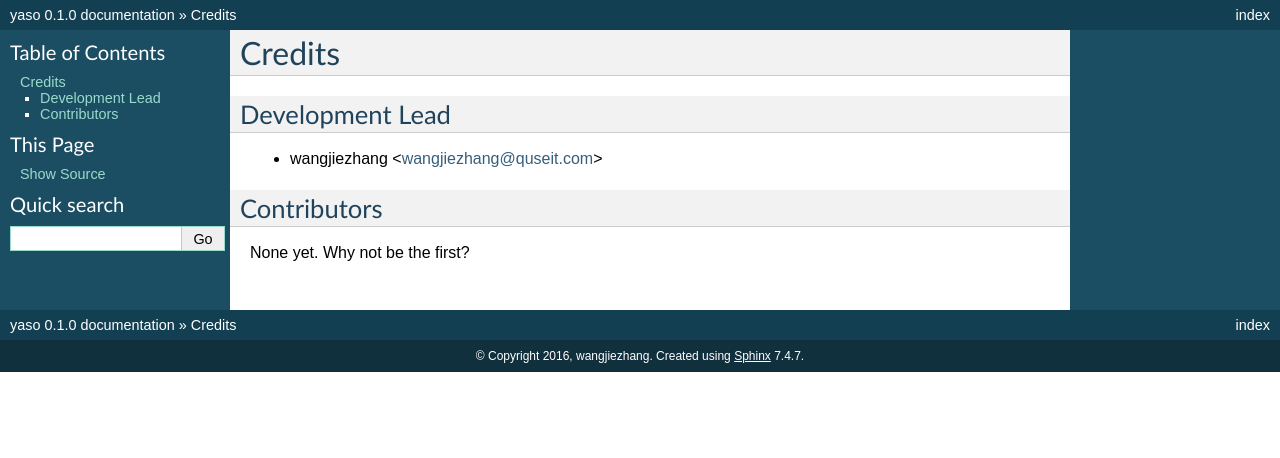
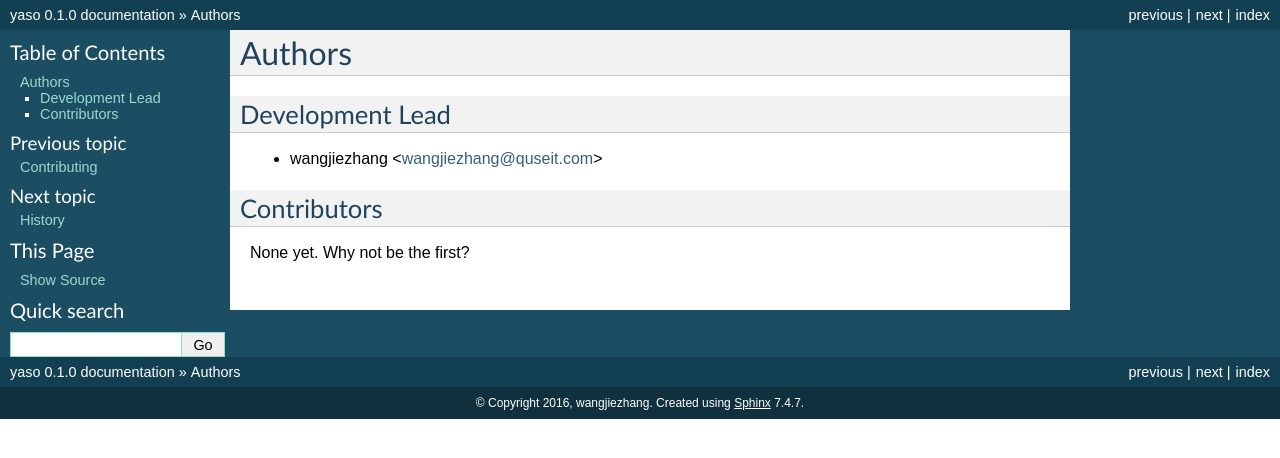
Before and after one commit to P0RUNGA/yaso, a Sphinx documentation site: the page built from docs/authors.rst, in a window 1280 px wide. Shown: the top 458 px of the page. Built offline with Sphinx 7.4.7, drawn with Linux system fonts in a browser that asks for light colours; pages that are not in the unit, such as notebooks, are missing from menus.

Commit message:
修改了一些docs文件

```diff
--- a/AUTHORS.rst
+++ b/AUTHORS.rst
@@ -1,5 +1,5 @@
 =======
-Credits
+Authors
 =======
 
 Development Lead
--- a/docs/usage.rst
+++ b/docs/usage.rst
@@ -5,3 +5,9 @@
 To use yaso in a project::
 
     import yaso
+
+
+api
+========================
+.. automodule:: yaso.yaso
+	:members:
```
Also changed, not shown: docs/index.rst (+2 -6 lines), 1 other file.
